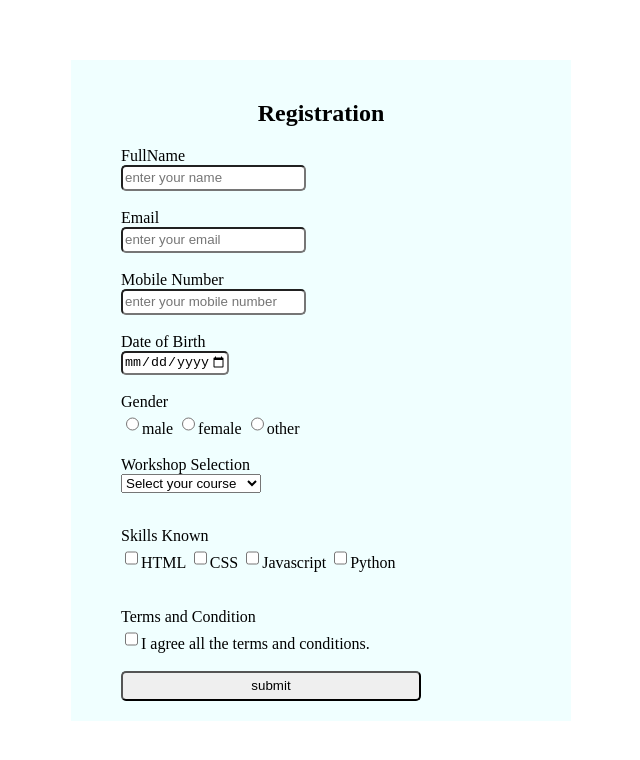
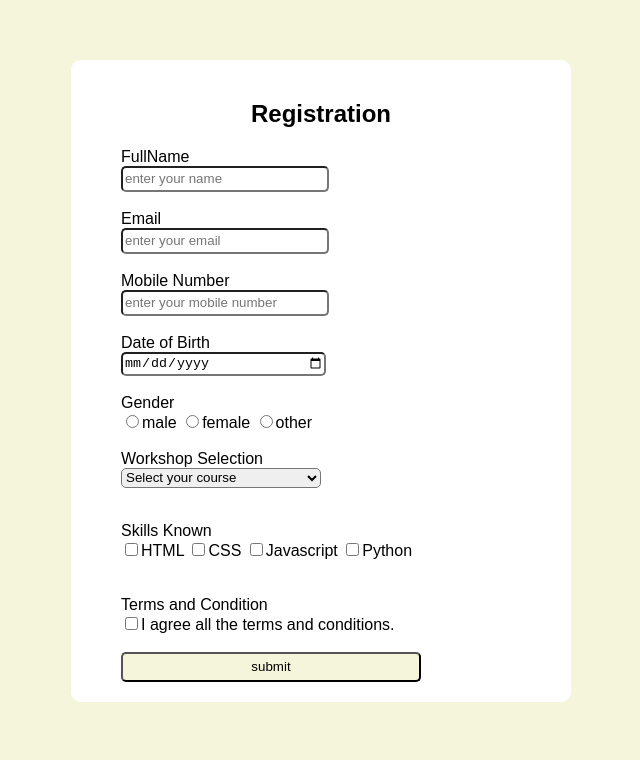
Before and after one commit to Aparna125/JavaScript-Basics, a plain HTML site: page ProblemStatements/OnlineEventRegistration/index.html in a window 1280 px wide. Shown: the whole page, without its empty margins (437-1077 px from the left). Drawn offline with Linux system fonts and the light colour scheme.

Commit message:
latest commit

```diff
--- a/ProblemStatements/OnlineEventRegistration/style.css
+++ b/ProblemStatements/OnlineEventRegistration/style.css
@@ -1,21 +1,31 @@
+body{
+    font-family:Arial, Helvetica, sans-serif;
+    background-color: beige;
+}
 #head1{
     text-align: center;
 }
 #div1{
-    background-color:azure;
+    /* border:1px solid black; */
+    border-radius: 10px;
     margin:60px 500px 60px 500px;
     padding:20px 50px 20px 50px;
     width:400px;
     height: auto;
-
+    background-color: white;
 }
-input{
+input[type="text"],
+input[type="email"],
+input[type="date"],
+#workshop{
     height:20px;
+    width:200px ;
     border-radius: 5px;
 }
 button{
     width:300px;
     border-radius: 5px ;
     height: 30px;
-
+    background-color: beige;
+    color: black;
 }
```
Also changed, not shown: textData.txt (added).
